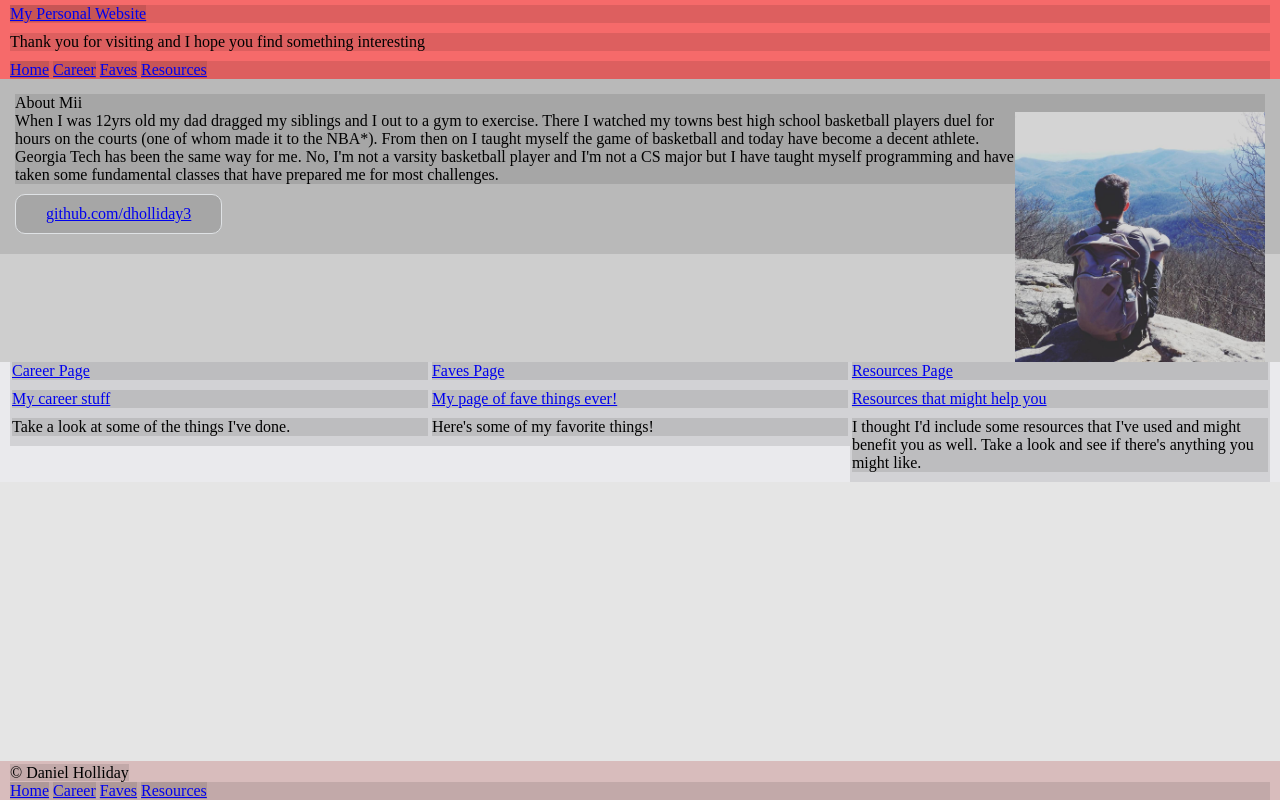
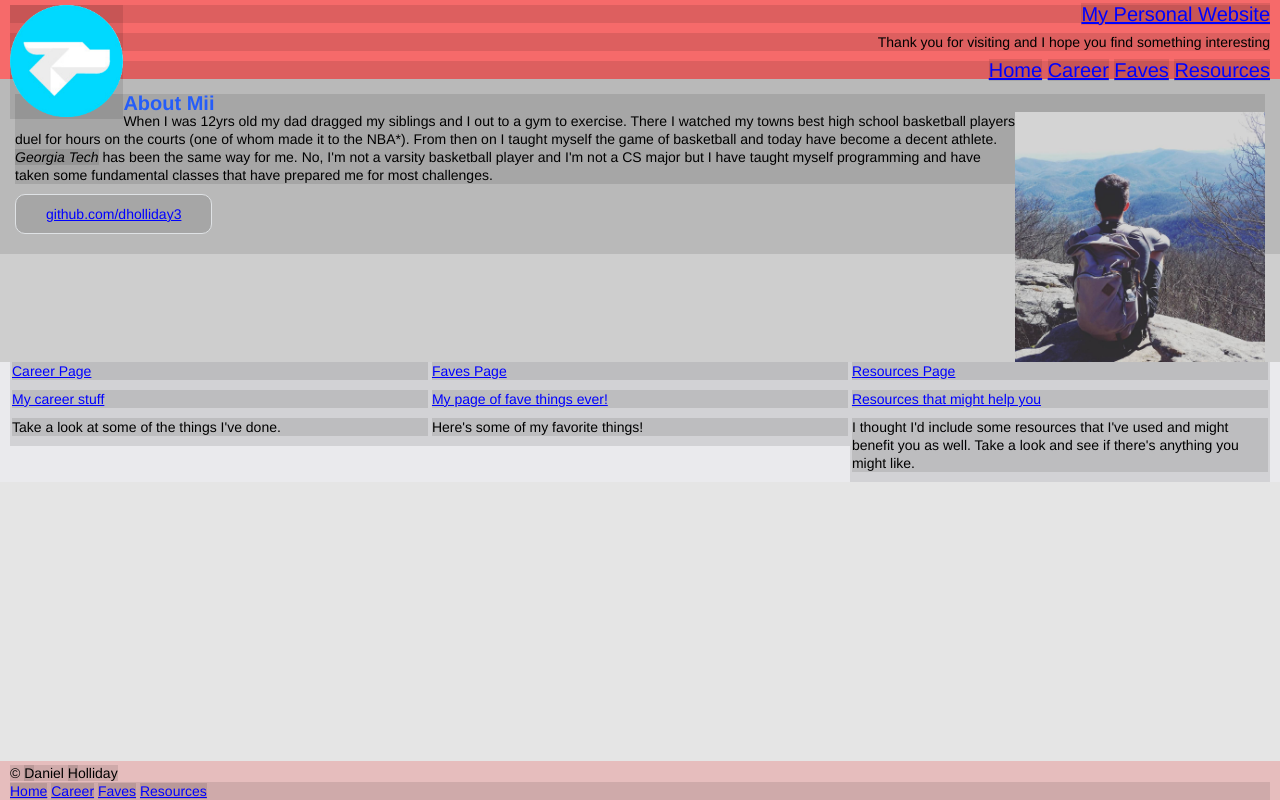
Before and after one commit to dholliday3/Personal-Website-Learning, a plain HTML site: page index.html in a window 1280 px wide. Drawn offline with Linux system fonts and the light colour scheme.

Commit message:
added header to all pages and added logo

```diff
--- a/index.html
+++ b/index.html
@@ -10,18 +10,19 @@
     <!-- Header -->
 
     <header class="container">
-        <h1>
-            <a href="index.html">My Personal Website</a>
+        <img id="logo" src="pics/dog-logo.png" alt="HTML5 Icon">
+        <h1 class="header-links header-text">
+            <a class="header-links header-text" href="index.html">My Personal Website</a>
         </h1>
 
-        <h3>Thank you for visiting and I hope you find something interesting </h3>
+        <h3 class="header-text">Thank you for visiting and I hope you find something interesting </h3>
 
         <!-- navigate to different pages -->
-        <nav>
-            <a href="index.html">Home</a>
-            <a href="career.html">Career</a>
-            <a href="faves.html">Faves</a>
-            <a href="resources.html">Resources</a>
+        <nav class="header-links header-text">
+            <a class="header-links header-text" href="index.html">Home</a>
+            <a class="header-links header-text" href="career.html">Career</a>
+            <a class="header-links header-text" href="faves.html">Faves</a>
+            <a class="header-links header-text" href="resources.html">Resources</a>
         </nav>
 
     </header>
@@ -30,11 +31,11 @@
 
     <section class="about container">
 
-        <h2>About Mii</h2>
+        <h2 id="about-mii">About Mii</h2>
         <img id="me_backpack" src="pics/arduous.jpg" alt="HTML5 Icon">
         <p>When I was 12yrs old my dad dragged my siblings and I out to a gym to exercise. There I watched my towns best high school basketball players duel for hours on the courts (one of whom made it to the NBA*). From then on I taught myself the game of basketball and today have become a decent athlete.
 
-        Georgia Tech has been the same way for me. No, I'm not a varsity basketball player and I'm not a CS major but I have taught myself programming and have taken some fundamental classes that have prepared me for most challenges.</p>
+        <span class="special">Georgia Tech</span> has been the same way for me. No, I'm not a varsity basketball player and I'm not a CS major but I have taught myself programming and have taken some fundamental classes that have prepared me for most challenges.</p>
 
         <a class="btn btn-alt" href="https://github.com/dholliday3" target="_blank">github.com/dholliday3</a>
 
@@ -46,26 +47,20 @@
     <section class="reference container">
 
         <div class="inner_div" id="career_container">
-            <a href="career.html">
-                <h5>Career Page</h5>
-                <h3>My career stuff</h3>
-            </a>
+            <a href="career.html"><h5>Career Page</h5></a>
+            <a href="career.html"><h3>My career stuff</h3></a>
             <p>Take a look at some of the things I've done.</p>
         </div><!--
 
         --><div class="inner_div" id="faves_container">
-            <a href="faves.html">
-                <h5>Faves Page</h5>
-                <h3>My page of fave things ever!</h3>
-            </a>
+            <a href="faves.html"><h5>Faves Page</h5></a>
+            <a href="faves.html"><h3>My page of fave things ever!</h3></a>
             <p>Here's some of my favorite things!</p>
         </div><!--
 
         --><div class="inner_div" id="resources_container">
-            <a href="resources.html">
-                <h5>Resources Page</h5>
-                <h3>Resources that might help you</h3>
-            </a>
+            <a href="resources.html"><h5>Resources Page</h5></a>
+            <a href="resources.html"><h3>Resources that might help you</h3></a>
             <p>I thought I'd include some resources that I've used and might
                 benefit you as well. Take a look and see if there's anything
                 you might like.</p>
@@ -76,9 +71,9 @@
     <!-- Footer -->
 
     <footer class="container">
-    <small>&copy; Daniel Holliday</small>
+    <small>&copy; <span class="small-cap">D</span>aniel <span class="small-cap">H</span>olliday</small>
 
-        <nav>
+        <nav id="nav-footer">
             <a href="index.html">Home</a>
             <a href="career.html">Career</a>
             <a href="faves.html">Faves</a>
--- a/style.css
+++ b/style.css
@@ -25,10 +25,6 @@ time, mark, audio, video {
     vertical-align: baseline;
 }
 
-* {
-    background-color: rgba(0,0,0,0.1);
-}
-
 *,
 *:before,
 *:after {
@@ -52,11 +48,13 @@ h1, h3, h4, h5, p {
     border-radius: 10px;
     display: inline-block;
     margin: 0;
+    text-align: center;
 }
 
 .btn-alt {
     border: 1px solid #dfe2e5;
     padding: 10px 30px;
+    text-align: center;
 }
 
 .about {
@@ -86,14 +84,28 @@ header {
     border-color: black;
     background: #F66A6A;
     padding-top: 5px;
-
 }
 
+.header-text, .header-links {
+    text-align: right;
+}
+
+#logo {
+    float: left;
+    height: 9%;
+    width: 9%;
+    padding-bottom: 2px;
+}
+
+#nav-footer {
+    position: center;
+}
 
 /*
-Clearfix
-    Containing flaot within parent. Clearning everythign before and after
+  ========================================
+  Clearfix:  Containing flaot within parent. Clearning everythign before and after
     so that flow of page isn't affected
+  ========================================
 */
 
 .reference:before,
@@ -117,8 +129,59 @@ footer {
     padding-top: 3px;
     position: fixed;
     bottom: 0;
-    background-color: #D8BCBC;
+    background-color: rgba(232, 131, 131, 0.4);
     color: black;
     /*clear: both;*/ /*used to clear floats --> always use AFTER */
                 /*   float is used on other objects */
 }
+
+/*
+  ========================================
+  Custom styles
+  ========================================
+*/
+
+* {
+    background-color: rgba(0,0,0,0.1);
+}
+
+html {
+    color: black;
+}
+
+body {
+    font-family: Helvetica, "Helvetica Neue", Arial, sans-serif;
+    font-size: 14px;
+    line-height: 18px;
+}
+
+.special {
+    font-style: italic;
+}
+
+.small_cap {
+    font-variant: small-caps;
+}
+
+#about-mii {
+    font-weight: bold;
+    font-size: 20px;
+    color: #255DF9;
+}
+
+a:hover {
+    color: #25F94F;
+}
+
+a {
+    color: blue;
+}
+
+.header-links {
+    font-family: Helvetica;
+    font-size: 20px;
+}
+
+#about-mii {
+    font-style: underline;
+}
```
Also changed, not shown: career.html (+10 -8 lines), faves.html (+10 -8 lines), resources.html (+11 -8 lines), pics/dog-logo.png (added).
